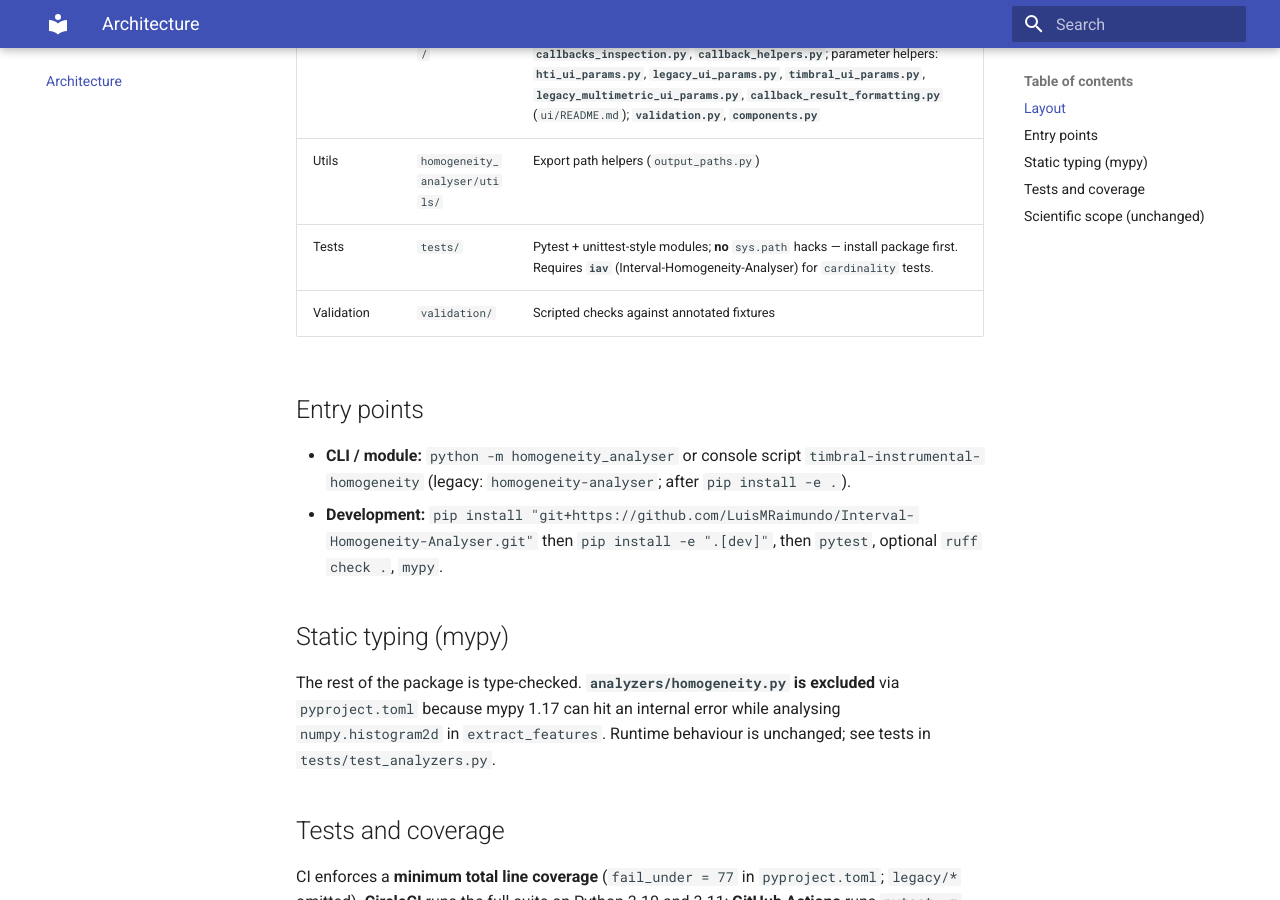
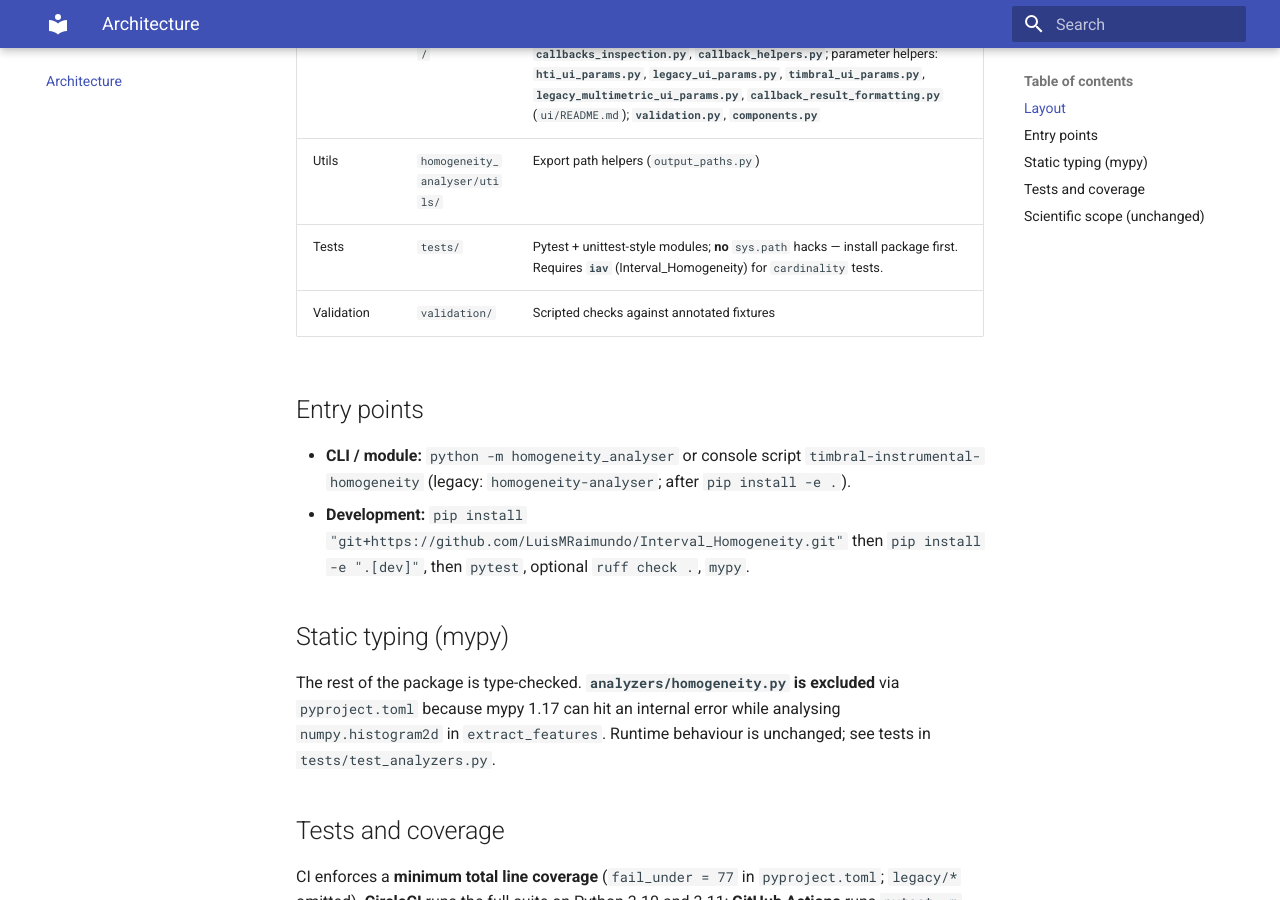
Before and after one commit to LuisMRaimundo/Timbral_Instrumental_Homogeneity, an MkDocs documentation site: the page built from docs/ARCHITECTURE.md, in a window 1280 px wide and 900 px high, scrolled down 1215 px. Built offline with MkDocs 1.6.1 and Material for MkDocs 9.7.7, drawn with Linux system fonts in a browser that asks for light colours.

Commit message:
Point iav dependency docs and CI at Interval_Homogeneity repository.
Co-authored-by: Cursor <cursoragent@cursor.com>

```diff
--- a/docs/ARCHITECTURE.md
+++ b/docs/ARCHITECTURE.md
@@ -15,13 +15,13 @@ This repository is a **Python package** (`homogeneity_analyser`) under a **src l
 | Plotting | `homogeneity_analyser/plotting/` | Matplotlib / Plotly figures (`time_series.py`, `summaries.py`, `common.py`) |
 | UI | `homogeneity_analyser/ui/` | Gradio app (`gradio_app.py`); **`callbacks.py`** = facade re-exporting **`callbacks_hti.py`** (product), **`callbacks_legacy.py`**, **`callbacks_inspection.py`**, **`callback_helpers.py`**; parameter helpers: **`hti_ui_params.py`**, **`legacy_ui_params.py`**, **`timbral_ui_params.py`**, **`legacy_multimetric_ui_params.py`**, **`callback_result_formatting.py`** (`ui/README.md`); **`validation.py`**, **`components.py`** |
 | Utils | `homogeneity_analyser/utils/` | Export path helpers (`output_paths.py`) |
-| Tests | `tests/` | Pytest + unittest-style modules; **no** `sys.path` hacks — install package first. Requires **`iav`** (Interval-Homogeneity-Analyser) for `cardinality` tests. |
+| Tests | `tests/` | Pytest + unittest-style modules; **no** `sys.path` hacks — install package first. Requires **`iav`** (Interval_Homogeneity) for `cardinality` tests. |
 | Validation | `validation/` | Scripted checks against annotated fixtures |
 
 ## Entry points
 
 - **CLI / module:** `python -m homogeneity_analyser` or console script `timbral-instrumental-homogeneity` (legacy: `homogeneity-analyser`; after `pip install -e .`).
-- **Development:** `pip install "git+https://github.com/LuisMRaimundo/Interval-Homogeneity-Analyser.git"` then `pip install -e ".[dev]"`, then `pytest`, optional `ruff check .`, `mypy`.
+- **Development:** `pip install "git+https://github.com/LuisMRaimundo/Interval_Homogeneity.git"` then `pip install -e ".[dev]"`, then `pytest`, optional `ruff check .`, `mypy`.
 
 ## Static typing (mypy)
 
```
Also changed, not shown: README.md (+3 -3 lines), 2 other files.
